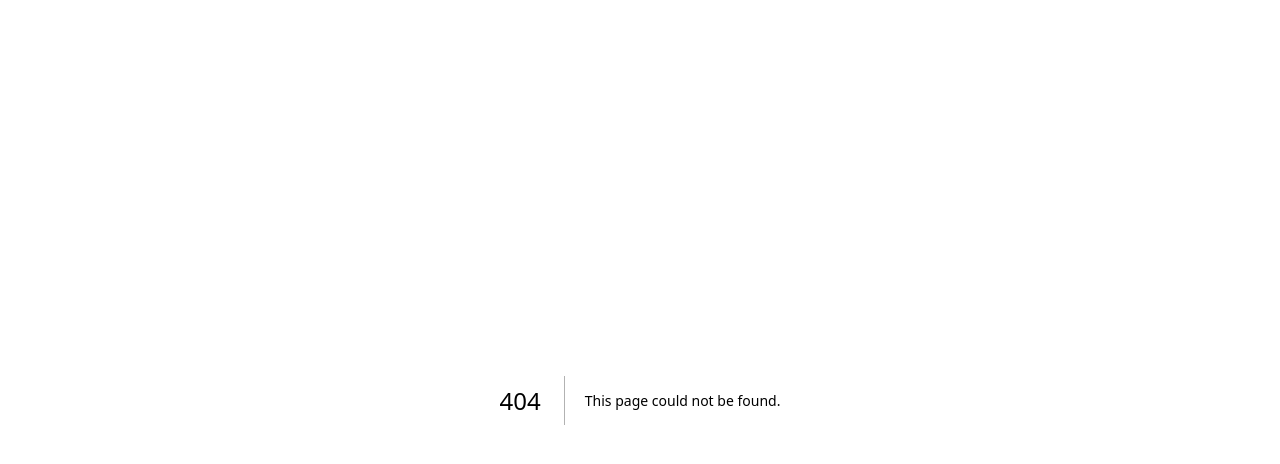
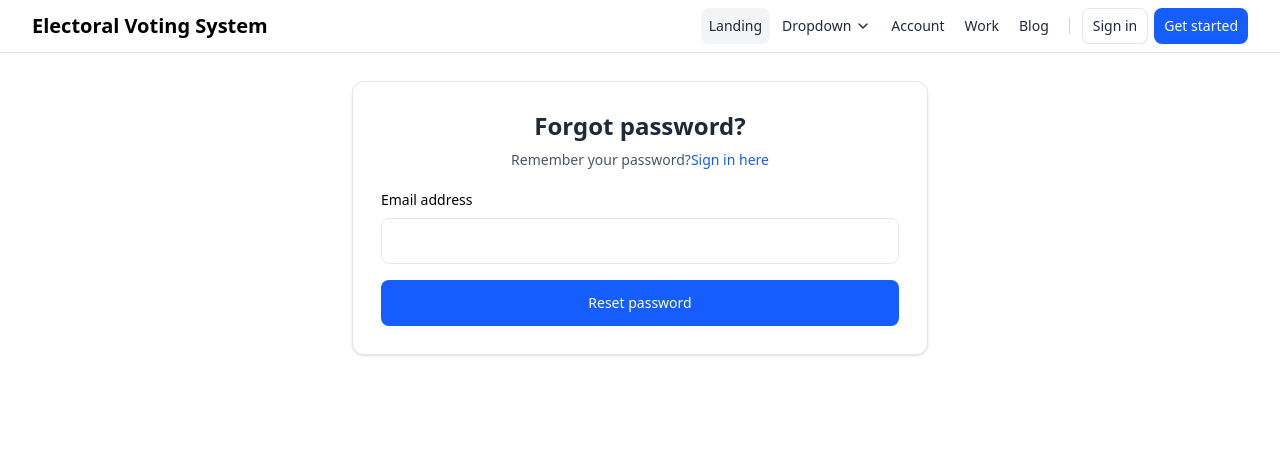
Before and after one commit to AyushJoshi1403/Electoral-Voting-System-Using-Blockchain, a Next.js app in the folder frontend/: page /forgotpassword in a window 1280 px wide. Before the commit this address had no page. Shown: the top 464 px of the page. Built offline with nearby package versions, Linux system fonts and the light colour scheme.

Commit message:
forgot password update

```diff
--- /dev/null
+++ b/frontend/src/app/(main)/forgotpassword/page.jsx
@@ -0,0 +1,77 @@
+import React from 'react'
+
+const ForgotPassword = () => {
+    return (
+        <div className='max-w-xl mx-auto'>
+            <div className="mt-7 bg-white border border-gray-200 rounded-xl shadow-sm dark:bg-neutral-900 dark:border-neutral-700">
+                <div className="p-4 sm:p-7">
+                    <div className="text-center">
+                        <h1 className="block text-2xl font-bold text-gray-800 dark:text-white">
+                            Forgot password?
+                        </h1>
+                        <p className="mt-2 text-sm text-gray-600 dark:text-neutral-400">
+                            Remember your password?
+                            <a
+                                className="text-blue-600 decoration-2 hover:underline focus:outline-none focus:underline font-medium dark:text-blue-500"
+                                href="/login"
+                            >
+                                Sign in here
+                            </a>
+                        </p>
+                    </div>
+                    <div className="mt-5">
+                        {/* Form */}
+                        <form>
+                            <div className="grid gap-y-4">
+                                {/* Form Group */}
+                                <div>
+                                    <label
+                                        htmlFor="email"
+                                        className="block text-sm mb-2 dark:text-white"
+                                    >
+                                        Email address
+                                    </label>
+                                    <div className="relative">
+                                        <input
+                                            type="email"
+                                            id="email"
+                                            name="email"
+                                            className="border py-3 px-4 block w-full border-gray-200 rounded-lg text-sm focus:border-blue-500 focus:ring-blue-500 disabled:opacity-50 disabled:pointer-events-none dark:bg-neutral-900 dark:border-neutral-700 dark:text-neutral-400 dark:placeholder-neutral-500 dark:focus:ring-neutral-600"
+                                            required=""
+                                            aria-describedby="email-error"
+                                        />
+                                        <div className="hidden absolute inset-y-0 end-0 pointer-events-none pe-3">
+                                            <svg
+                                                className="size-5 text-red-500"
+                                                width={16}
+                                                height={16}
+                                                fill="currentColor"
+                                                viewBox="0 0 16 16"
+                                                aria-hidden="true"
+                                            >
+                                                <path d="M16 8A8 8 0 1 1 0 8a8 8 0 0 1 16 0zM8 4a.905.905 0 0 0-.9.995l.35 3.507a.552.552 0 0 0 1.1 0l.35-3.507A.905.905 0 0 0 8 4zm.002 6a1 1 0 1 0 0 2 1 1 0 0 0 0-2z" />
+                                            </svg>
+                                        </div>
+                                    </div>
+                                    <p className="hidden text-xs text-red-600 mt-2" id="email-error">
+                                        Please include a valid email address so we can get back to you
+                                    </p>
+                                </div>
+                                {/* End Form Group */}
+                                <button
+                                    type="submit"
+                                    className="w-full py-3 px-4 inline-flex justify-center items-center gap-x-2 text-sm font-medium rounded-lg border border-transparent bg-blue-600 text-white hover:bg-blue-700 focus:outline-none focus:bg-blue-700 disabled:opacity-50 disabled:pointer-events-none"
+                                >
+                                    Reset password
+                                </button>
+                            </div>
+                        </form>
+                        {/* End Form */}
+                    </div>
+                </div>
+            </div>
+        </div>
+    )
+}
+
+export default ForgotPassword;
```
